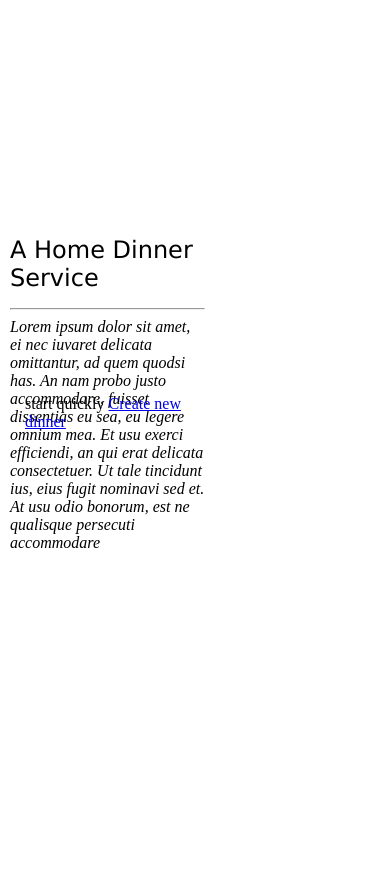
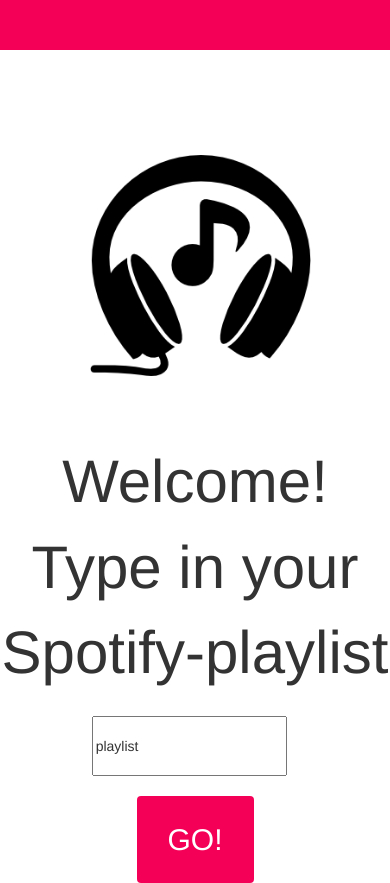
Before and after one commit to AdamNyb/Dancing-Queez, a website: page app/partials/home.html in a window 390 px wide. Before the commit the page ends 844 px from the top, so only its background shows below. Drawn offline with nearby package versions, Linux system fonts and the light colour scheme.

Commit message:
Layout for start-page.

```diff
--- a/app/partials/home.html
+++ b/app/partials/home.html
@@ -1,15 +1,46 @@
-<!-- TODO in Lab 5: there is not much to do on the home screen. Just arrange the layout so it
-looks a bit nicer. -->
+<!DOCTYPE html>
+<html>
+<head>
+	<title>start</title>
+	<link rel="stylesheet" type="text/css" href="../style.css"/>
+    <link rel="stylesheet" href="http://netdna.bootstrapcdn.com/bootstrap/3.1.0/css/bootstrap.min.css">
+</head>
+
+<body>
+<div class="row">
+	<div class="banner">
+
+	</div>
+	<div class="startIcon">
+  		<img src="headphn.png" height="70%" width="70%">
+  	</div>
+  <div class="col-md-8" id="welcome">
+
+  	<div id="input">
+  		<div class="startText"><center>Welcome!<br> Type in your Spotify-playlist</center></div>
+  		<div>
+  			<input width="50%" type="text" class="playlistInput" value="playlist">
+  		</div>
+  		<button type="button" class="btn goButton"><h2 style="color: white">GO!<h2></button>
+  	</div>
+
+
+	</div>
+
+
+</div>
 
 
 
-</div>
-<div id="lowerbox" style="position: absolute; top:220px; left:10px; width:50%; height:250px">
-<p style=font-family:Verdana><font size='5'>A Home Dinner Service</font></p>
-<hr>
-<p1><i>Lorem ipsum dolor sit amet, ei nec iuvaret delicata omittantur, ad quem quodsi has. An nam probo justo accommodare, fuisset dissentias eu sea, eu legere omnium mea. Et usu exerci efficiendi, an qui erat delicata consectetuer. Ut tale tincidunt ius, eius fugit nominavi sed et. At usu odio bonorum, est ne qualisque persecuti accommodare</i></p1>
 
-<div style="position: absolute; top:70%; left:15;">
-	<p2>start quickly</p2>
 
-<a href="#/search" class="btn btn-primary">Create new dinner</a>
+
+
+
+
+
+
+
+
+</body>
+</html>
--- a/app/style.css
+++ b/app/style.css
@@ -26,17 +26,23 @@
 	font-size: 40%;
 }
 
+
+
 .btn-primary {
 	background: #FFB358;
 	border-color: #FF8B00;
 	color: #000;
 }
 
+
 .btn-primary:hover {
 	background: #FF9619;
 	color: #000;
 	border-color: #FF8B00;
+
+
 }
+
 
 h2 {
 	font-weight: bold;
@@ -55,3 +61,45 @@
 	font-weight: bold;
 	font-size: 110%;
 }
+/*START SCREEN*/
+.banner{
+	padding-top: 12%;
+	background-color: #F50057;
+}
+.goButton{
+	margin-left: 35%;
+	width: 30%;
+	height: 10%;
+	margin-top: 20px;
+	border: groove;
+	border-radius: 30px;
+	background-color: #F50057;
+
+
+}
+
+.playlistInput{
+	width: 50%;
+	height: 60px;
+	margin-left: 23.5%;
+	margin-top: 20px;
+
+}
+
+.startIcon{
+	margin-top:25%;
+	margin-left:25%;
+
+
+}
+.startText {
+	font-size: 60px;
+	font-family: helvetica;
+}
+
+#welcome {
+	background-color: none;
+	height: 100%;
+	padding-top: 15%;
+
+}
```
Also changed, not shown: app/partials/headphn.png (added).
